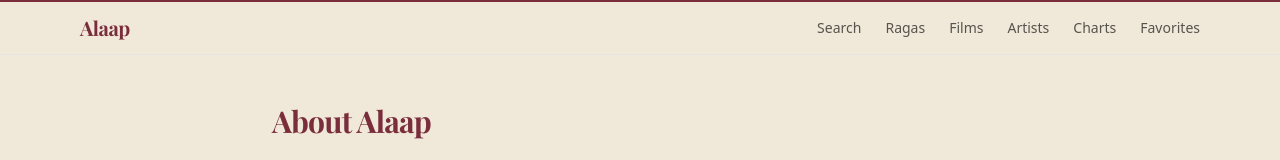
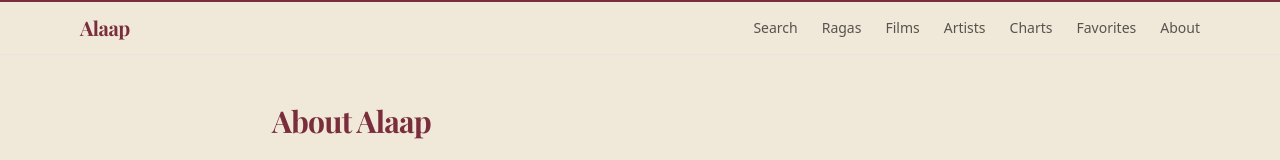
Before and after one commit to pmhatre/alaap, a Next.js app: page /about in a window 1280 px wide. Shown: the top 160 px of the page. Built offline with nearby package versions, Linux system fonts and the light colour scheme; a web font is replaced by a local one.

Commit message:
Add About nav link, fix Rafi annotation, set Saiyan Beimaan YouTube ID
- Header: add About link after Favorites
- O Duniya Ke Rakhwale: drop mohdrafi.com attribution, rewrite as
  personal observation
- Neo4j: copy youtube_id from Carvaan duplicate to main Saiyan Beimaan node

```diff
--- a/app/components/header.tsx
+++ b/app/components/header.tsx
@@ -26,6 +26,9 @@ export function Header() {
           <Link href="/favorites" className="hover:text-maroon">
             Favorites
           </Link>
+          <Link href="/about" className="hover:text-maroon">
+            About
+          </Link>
         </nav>
       </div>
     </header>
--- a/app/data/favorites.json
+++ b/app/data/favorites.json
@@ -14,7 +14,7 @@
     },
     {
       "slug": "o-duniya-ke-rakhwale-baiju-bawra-film",
-      "annotation": "If you want to understand exactly how capable Mohammed Rafi was, this is the song. What strikes me every time is the sheer range — he spans nearly two octaves here, and as the pitch climbs higher, his voice doesn't thin out. It gets wider. He reaches notes in the fourth octave that most male singers can't touch, and he makes it sound effortless. I remember reading a fan analysis on mohdrafi.com that put it perfectly: Rafi \"could have been a full-fledged classical singer.\" This song is the evidence.\n\nBaiju Bawra was the first Hindi film to feature actual classical vocalists — Ustad Amir Khan and Pandit D.V. Paluskar performed the legendary musical duel. Every song except one is rooted in a Hindustani classical raga. Naushad's philosophy was uncompromising: \"A classical song is a classical song and will not be changed to suit film.\" The soundtrack ran for a hundred weeks in theaters.",
+      "annotation": "If you want to understand exactly how capable Mohammed Rafi was, this is the song. What strikes me every time is the sheer range — he spans nearly two octaves here, and as the pitch climbs higher, his voice doesn't thin out. It gets wider. He reaches notes in the fourth octave that most male singers can't touch, and he makes it sound effortless. Listening to this, it's hard not to conclude that Rafi could have been a full-fledged classical singer if he'd chosen that path. This song is the evidence.\n\nBaiju Bawra was the first Hindi film to feature actual classical vocalists — Ustad Amir Khan and Pandit D.V. Paluskar performed the legendary musical duel. Every song except one is rooted in a Hindustani classical raga. Naushad's philosophy was uncompromising: \"A classical song is a classical song and will not be changed to suit film.\" The soundtrack ran for a hundred weeks in theaters.",
       "listenFor": "The ascending passages — notice how Rafi's voice doesn't thin out as the pitch rises. Instead, the width of his voice actually increases. The final climactic lines are the moment that made people call him a classical vocalist trapped in a playback singer's career."
     },
     {
```
